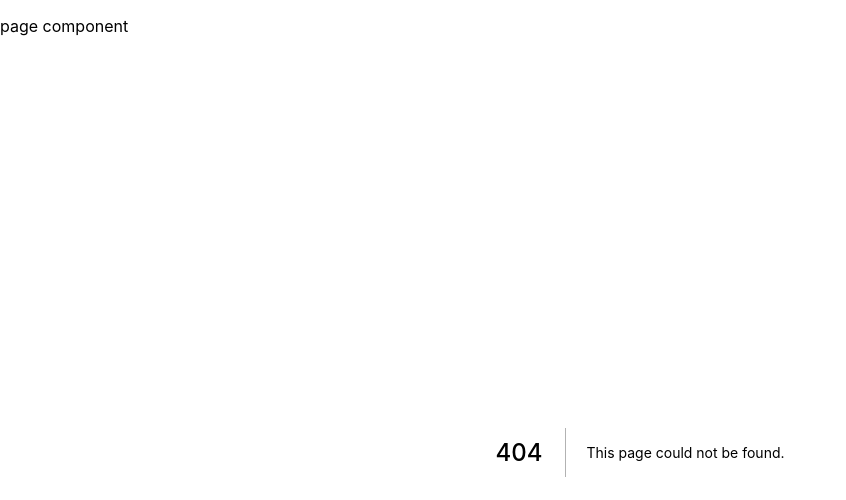
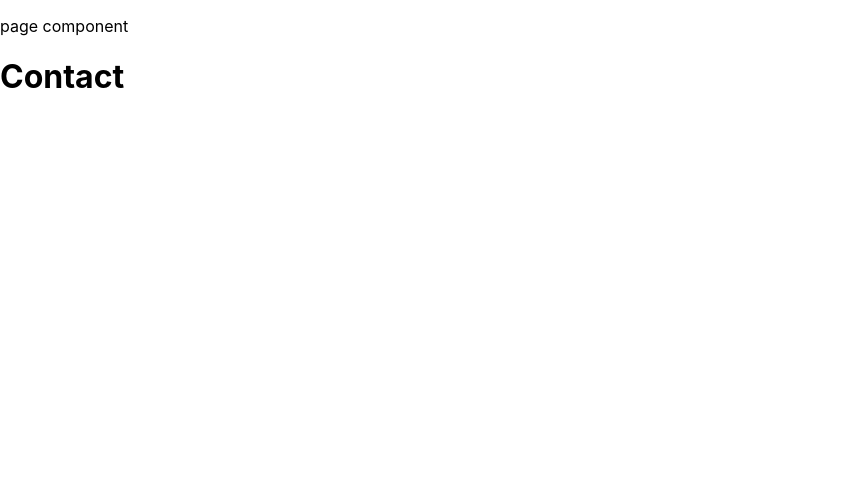
Before and after one commit to Guitarninja1/erickaskim.com, a Next.js app: page /contact in a window 1280 px wide. Before the commit this address had no page. Shown: the top 500 px of the page, without its empty margins (0-846 px from the left). Built offline with nearby package versions, Linux system fonts and the light colour scheme.

Commit message:
add contact page

```diff
--- /dev/null
+++ b/pages/contact.js
@@ -0,0 +1,5 @@
+export default function Contact() {
+    return (
+        <h1>Contact</h1>
+    )
+}
```
